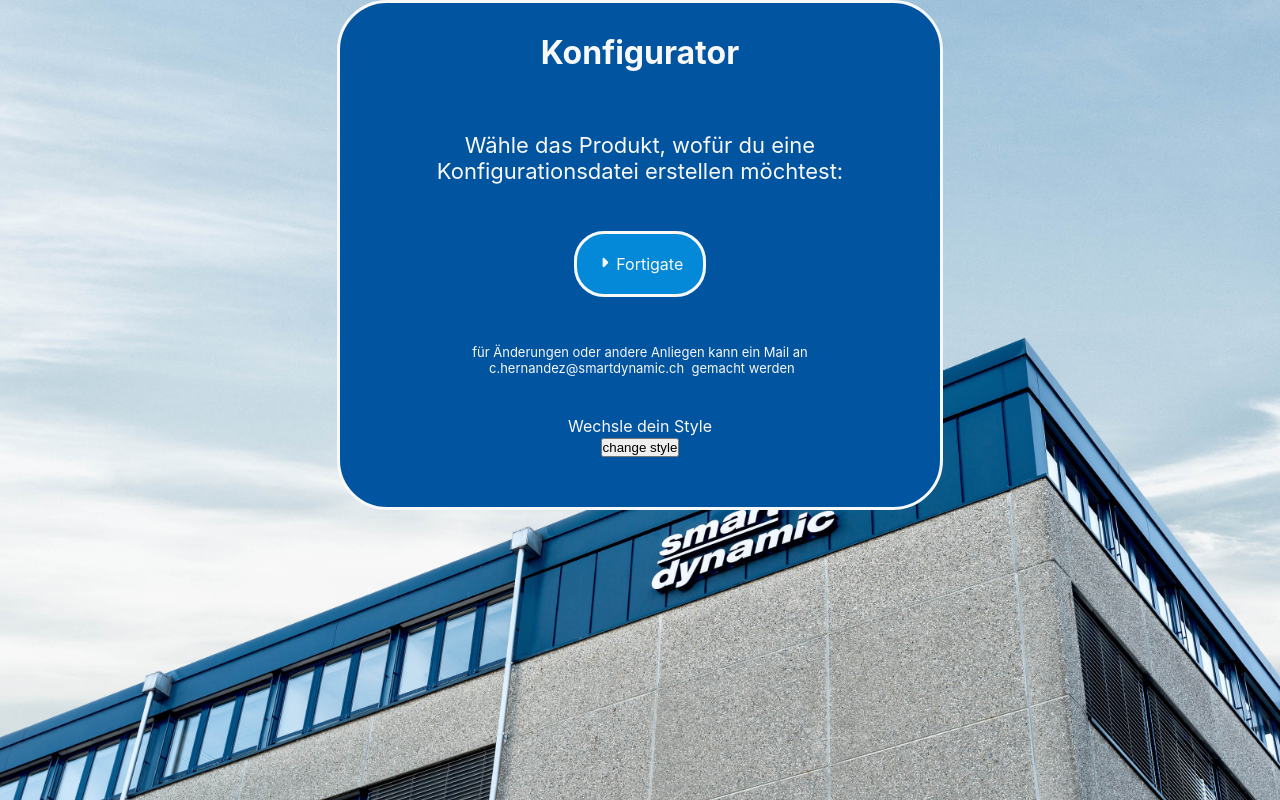
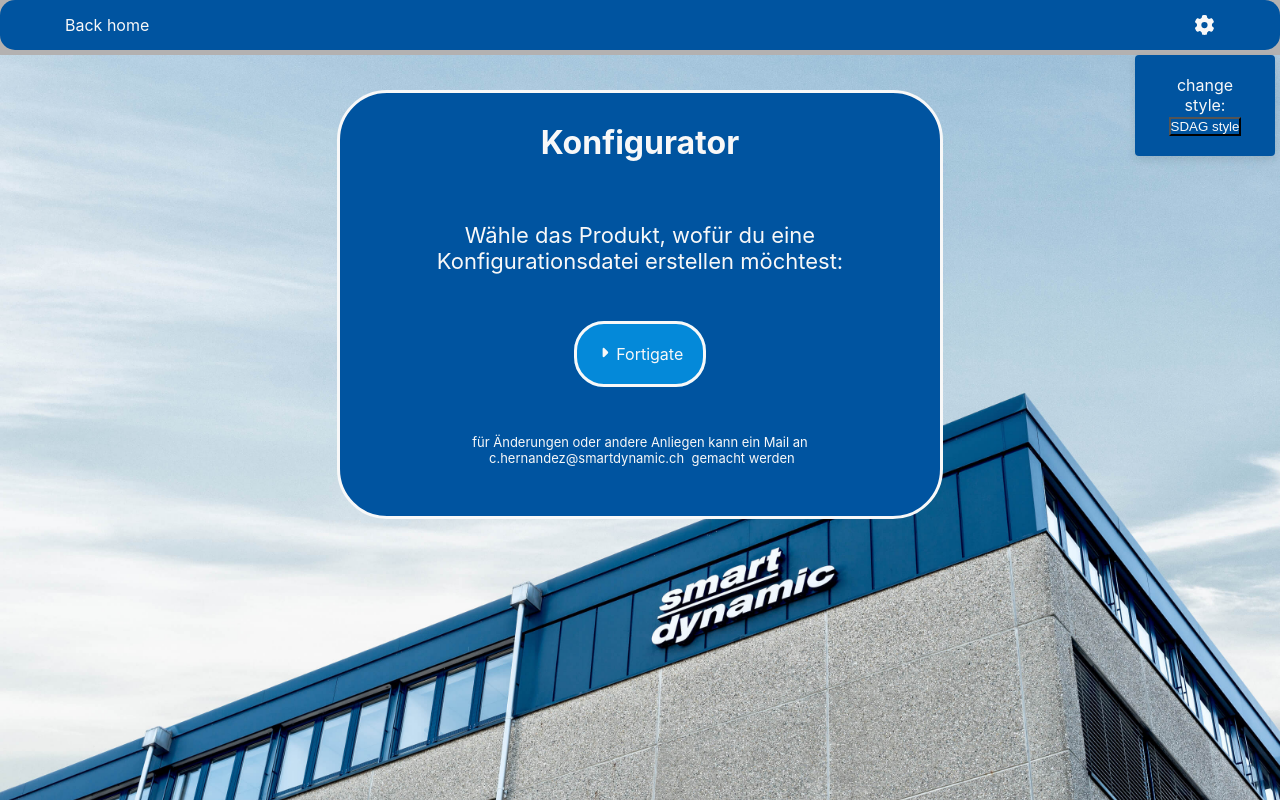
Before and after one commit to araujocesarr/forticonfigurator-fixbug, a React (Create React App) app: page / in a window 1280 px wide. Built offline with nearby package versions, Linux system fonts and the light colour scheme.

Commit message:
adding navbar with settings section

```diff
--- a/src/App.js
+++ b/src/App.js
@@ -4,6 +4,7 @@
 import Fortigate from './pages/Fortigate';
 import NoPage from "./pages/NoPage"
 import { useThemeContext } from './components/context/ThemeContext';
+import Navbar from './components/Navbar';
 
 function App() {
 
@@ -12,6 +13,8 @@
     <Router>
       <div className='app' id={theme}>
         <div className='appWrapper'>
+          <Navbar/>
+
           <Routes>
             <Route path="/" element={<Home />} />
               <Route path="fortigate" element={<Fortigate />} />
--- /dev/null
+++ b/src/components/Navbar.js
@@ -0,0 +1,47 @@
+import React, {useEffect}from "react";
+import { useState } from "react";
+import { Link } from "react-router-dom";
+import { useThemeContext } from "../components/context/ThemeContext";
+import Gear from "../components/icons/Gear"
+
+export default function Navbar() {
+  //Settingshandling
+  const [menuOpen, setMenuOpen] = useState(
+    localStorage.getItem("menuOpen") || "true" );
+
+  const handleMenuClick = () => {
+    setMenuOpen(!menuOpen);
+  };
+
+  useEffect(() => {
+    localStorage.setItem("menuOpen", menuOpen);
+  }, [menuOpen]);
+
+  //Themehandling
+  const {theme, setTheme} = useThemeContext()
+  const [checked, setChecked] = useState(false)
+  const handleSwitch = () => {
+    setTheme((state) => (state === "SDAG" ? "Dark" : "SDAG"))
+    setChecked(!checked)
+  }
+
+  return(
+    <div className="navbar" id={theme}>
+      <div className="navbarWrapper">
+        <div className="navigation">
+          <Link to="/">Back home</Link>
+        </div>
+
+        <div className="settings" onClick={handleMenuClick}>
+          <Gear/>
+          {menuOpen &&
+            <div className="settingItems">
+              <p>change style:</p>
+              <button onClick={handleSwitch}>{theme} style</button>
+            </div>
+          }
+        </div>
+      </div>
+    </div>
+  )
+}
--- a/src/components/context/ThemeContext.js
+++ b/src/components/context/ThemeContext.js
@@ -5,7 +5,7 @@
 export const ThemeContextProvider = ({ children }) => {
 
   const [ theme, setTheme ] = useState(() =>
-  localStorage.getItem("theme") || "sdagStyle" )
+  localStorage.getItem("theme") || "SDAG" )
 
   const values = { theme, setTheme }
 
--- /dev/null
+++ b/src/components/icons/Gear.js
@@ -0,0 +1,10 @@
+import "../../style/styles.css"
+
+export default function Clipboard() {
+
+    return (
+      <svg xmlns="http://www.w3.org/2000/svg" viewBox="0 0 512 512">
+        <path d="M481.9 166.6c3.2 8.7 .5 18.4-6.4 24.6l-30.9 28.1c-7.7 7.1-11.4 17.5-10.9 27.9c.1 2.9 .2 5.8 .2 8.8s-.1 5.9-.2 8.8c-.5 10.5 3.1 20.9 10.9 27.9l30.9 28.1c6.9 6.2 9.6 15.9 6.4 24.6c-4.4 11.9-9.7 23.3-15.8 34.3l-4.7 8.1c-6.6 11-14 21.4-22.1 31.2c-5.9 7.2-15.7 9.6-24.5 6.8l-39.7-12.6c-10-3.2-20.8-1.1-29.7 4.6c-4.9 3.1-9.9 6.1-15.1 8.7c-9.3 4.8-16.5 13.2-18.8 23.4l-8.9 40.7c-2 9.1-9 16.3-18.2 17.8c-13.8 2.3-28 3.5-42.5 3.5s-28.7-1.2-42.5-3.5c-9.2-1.5-16.2-8.7-18.2-17.8l-8.9-40.7c-2.2-10.2-9.5-18.6-18.8-23.4c-5.2-2.7-10.2-5.6-15.1-8.7c-8.8-5.7-19.7-7.8-29.7-4.6L69.1 425.9c-8.8 2.8-18.6 .3-24.5-6.8c-8.1-9.8-15.5-20.2-22.1-31.2l-4.7-8.1c-6.1-11-11.4-22.4-15.8-34.3c-3.2-8.7-.5-18.4 6.4-24.6l30.9-28.1c7.7-7.1 11.4-17.5 10.9-27.9c-.1-2.9-.2-5.8-.2-8.8s.1-5.9 .2-8.8c.5-10.5-3.1-20.9-10.9-27.9L8.4 191.2c-6.9-6.2-9.6-15.9-6.4-24.6c4.4-11.9 9.7-23.3 15.8-34.3l4.7-8.1c6.6-11 14-21.4 22.1-31.2c5.9-7.2 15.7-9.6 24.5-6.8l39.7 12.6c10 3.2 20.8 1.1 29.7-4.6c4.9-3.1 9.9-6.1 15.1-8.7c9.3-4.8 16.5-13.2 18.8-23.4l8.9-40.7c2-9.1 9-16.3 18.2-17.8C213.3 1.2 227.5 0 242 0s28.7 1.2 42.5 3.5c9.2 1.5 16.2 8.7 18.2 17.8l8.9 40.7c2.2 10.2 9.4 18.6 18.8 23.4c5.2 2.7 10.2 5.6 15.1 8.7c8.8 5.7 19.7 7.7 29.7 4.6l39.7-12.6c8.8-2.8 18.6-.3 24.5 6.8c8.1 9.8 15.5 20.2 22.1 31.2l4.7 8.1c6.1 11 11.4 22.4 15.8 34.3zM242 336a80 80 0 1 0 0-160 80 80 0 1 0 0 160z"/>
+      </svg>
+    )
+}
--- a/src/pages/Fortigate.js
+++ b/src/pages/Fortigate.js
@@ -1,19 +1,9 @@
 import "../style/styles.css"
 import { useEffect, useState } from "react";
-import { Link } from "react-router-dom";
 import axios from "axios";
 import Clipboard from "../components/icons/Clipboard";
-import { useThemeContext } from "../components/context/ThemeContext";
 
 export default function Fortigate () {
-  //change Style
-  const {setTheme} = useThemeContext()
-
-  const [checked, setChecked] = useState(false)
-  const handleSwitch = () => {
-    setTheme((state) => (state === "sdagStyle" ? "darkStyle" : "sdagStyle"))
-    setChecked(!checked)
-  }
 
   //handle text
   const [text, setText] = useState('');
@@ -50,6 +40,7 @@
   const [data, setData] = useState(selectedConfig);
   const [content, setContent] = useState()
 
+  //handle variables
   useEffect(() => {
 
     const fetchData = async () => {
@@ -105,8 +96,6 @@
           <input type="submit" value="Submit" />
           <button type="reset">Reset</button>
         </form>
-        <button onClick={handleSwitch}>change style</button>
-        <Link to="/">Back home</Link>
       </div>
 
       <div className="textfile">
--- a/src/pages/Home.js
+++ b/src/pages/Home.js
@@ -1,22 +1,11 @@
 import "../style/styles.css"
-import { useState } from "react";
 import { Link } from "react-router-dom";
-import { useThemeContext } from "../components/context/ThemeContext";
-
 import Arrow from "../components/icons/arrow"
 
 export default function Home () {
 
-  const {theme, setTheme} = useThemeContext()
-
-  const [checked, setChecked] = useState(false)
-  const handleSwitch = () => {
-    setTheme((state) => (state === "sdagStyle" ? "darkStyle" : "sdagStyle"))
-    setChecked(!checked)
-  }
-
   return(
-    <div className="home" id={theme}>
+    <div className="home">
       <div className="devices">
         <h1>Konfigurator</h1>
         <p>Wähle das Produkt, wofür du eine Konfigurationsdatei erstellen möchtest:</p>
@@ -29,10 +18,7 @@
           </Link>
         &nbsp; gemacht werden</p>
       </div>
-      <div className="themeChanger">
-        <p>Wechsle dein Style</p>
-        <button onClick={handleSwitch}>change style</button>
-      </div>
+
     </div>
   );
 }
--- a/src/style/_ThemeStyles.scss
+++ b/src/style/_ThemeStyles.scss
@@ -1,5 +1,9 @@
-#darkStyle {
+#Dark {
+
   a {
+    color: $PrimLightColor;
+  }
+  p{
     color: $PrimLightColor;
   }
   h1{
@@ -7,6 +11,32 @@
   }
   h3{
     color: $PrimLightColor;
+  }
+
+  .navbar {
+    background-color: $neutralDark;
+
+    .navbarWrapper {
+
+      background-color: $PrimDarkColor;
+      .navigation {
+        a {
+          color: $PrimLightColor;
+        }
+      }
+      .settings{
+        svg {
+          fill: $PrimLightColor;
+        }
+        .settingItems {
+          background-color: $PrimDarkColor;
+          button{
+            color: $PrimLightColor;
+            background-color: $PrimDarkColor;
+          }
+        }
+      }
+    }
   }
 
   .appWrapper{
@@ -65,8 +95,11 @@
 }
 
 // __________________________ SDAG Style
-#sdagStyle {
+#SDAG {
   a {
+    color: $PrimLightColor;
+  }
+  p {
     color: $PrimLightColor;
   }
   h1{
@@ -76,6 +109,31 @@
     color: $PrimLightColor;
   }
   .appWrapper{
+
+    .navbar {
+      background-color: $neutral;
+
+      .navbarWrapper {
+        background-color: $PrimSdagColor;
+        .navigation {
+          a {
+            color: $PrimLightColor;
+          }
+        }
+        .settings{
+          svg {
+            fill: $PrimLightColor;
+          }
+          .settingItems {
+            background-color: $PrimSdagColor;
+            button{
+              color: $PrimLightColor;
+              background-color: $PrimSdagColor;
+            }
+          }
+        }
+      }
+    }
 
     .home {
       background-color: $PrimSdagColor;
--- a/src/style/styles.css
+++ b/src/style/styles.css
@@ -1,95 +1,139 @@
-#darkStyle a {
+#Dark a {
   color: #F8F8F8;
 }
-#darkStyle h1 {
+#Dark p {
   color: #F8F8F8;
 }
-#darkStyle h3 {
+#Dark h1 {
   color: #F8F8F8;
 }
-#darkStyle .appWrapper .home {
+#Dark h3 {
+  color: #F8F8F8;
+}
+#Dark .navbar {
+  background-color: grey;
+}
+#Dark .navbar .navbarWrapper {
+  background-color: #313536;
+}
+#Dark .navbar .navbarWrapper .navigation a {
+  color: #F8F8F8;
+}
+#Dark .navbar .navbarWrapper .settings svg {
+  fill: #F8F8F8;
+}
+#Dark .navbar .navbarWrapper .settings .settingItems {
+  background-color: #313536;
+}
+#Dark .navbar .navbarWrapper .settings .settingItems button {
+  color: #F8F8F8;
+  background-color: #313536;
+}
+#Dark .appWrapper .home {
   background-color: #313536;
   border-color: black;
   color: #F8F8F8;
 }
-#darkStyle .appWrapper .home .devices a {
+#Dark .appWrapper .home .devices a {
   border-color: #F8F8F8;
   background-color: #313536;
 }
-#darkStyle .appWrapper .home .devices a:hover {
+#Dark .appWrapper .home .devices a:hover {
   background-color: black;
 }
-#darkStyle .appWrapper .home .devices svg {
+#Dark .appWrapper .home .devices svg {
   fill: #F8F8F8;
 }
-#darkStyle .appWrapper .fortigate .configuration {
+#Dark .appWrapper .fortigate .configuration {
   border: 2px solid black;
   background-color: #313536;
   color: #F8F8F8;
 }
-#darkStyle .appWrapper .fortigate .textfile {
+#Dark .appWrapper .fortigate .textfile {
   border: 2px solid #313536;
   color: #F8F8F8;
   background-color: rgb(179, 177, 177);
 }
-#darkStyle .appWrapper .fortigate .textfile button {
+#Dark .appWrapper .fortigate .textfile button {
   background-color: #313536;
   color: #F8F8F8;
 }
-#darkStyle .appWrapper .fortigate .textfile svg {
+#Dark .appWrapper .fortigate .textfile svg {
   fill: #F8F8F8;
 }
-#darkStyle .appWrapper .fortigate .textfile .rawconfig textarea {
+#Dark .appWrapper .fortigate .textfile .rawconfig textarea {
   border: 2px solid #313536;
   background-color: #313536;
   color: #F8F8F8;
 }
 
-#sdagStyle a {
+#SDAG a {
   color: #F8F8F8;
 }
-#sdagStyle h1 {
+#SDAG p {
   color: #F8F8F8;
 }
-#sdagStyle h3 {
+#SDAG h1 {
   color: #F8F8F8;
 }
-#sdagStyle .appWrapper .home {
+#SDAG h3 {
+  color: #F8F8F8;
+}
+#SDAG .appWrapper .navbar {
+  background-color: #B3B1B1;
+}
+#SDAG .appWrapper .navbar .navbarWrapper {
+  background-color: #0054A0;
+}
+#SDAG .appWrapper .navbar .navbarWrapper .navigation a {
+  color: #F8F8F8;
+}
+#SDAG .appWrapper .navbar .navbarWrapper .settings svg {
+  fill: #F8F8F8;
+}
+#SDAG .appWrapper .navbar .navbarWrapper .settings .settingItems {
+  background-color: #0054A0;
+}
+#SDAG .appWrapper .navbar .navbarWrapper .settings .settingItems button {
+  color: #F8F8F8;
+  background-color: #0054A0;
+}
+#SDAG .appWrapper .home {
   background-color: #0054A0;
   border-color: #F8F8F8;
   color: #F8F8F8;
 }
-#sdagStyle .appWrapper .home .devices a {
+#SDAG .appWrapper .home .devices a {
   border-color: #F8F8F8;
   background-color: #0489D9;
 }
-#sdagStyle .appWrapper .home .devices a:hover {
+#SDAG .appWrapper .home .devices a:hover {
   background-color: #0054A0;
 }
-#sdagStyle .appWrapper .home .devices svg {
+#SDAG .appWrapper .home .devices svg {
   fill: #F8F8F8;
 }
-#sdagStyle .appWrapper .fortigate .configuration {
+#SDAG .appWrapper .fortigate .configuration {
   border: 2px solid #F8F8F8;
   background-color: #0054A0;
   color: #F8F8F8;
 }
-#sdagStyle .appWrapper .fortigate .configuration a {
+#SDAG .appWrapper .fortigate .configuration a {
   color: #F8F8F8;
 }
-#sdagStyle .appWrapper .fortigate .textfile {
+#SDAG .appWrapper .fortigate .textfile {
   border: 2px solid #0054A0;
   color: #F8F8F8;
   background-color: rgb(179, 177, 177);
 }
-#sdagStyle .appWrapper .fortigate .textfile button {
+#SDAG .appWrapper .fortigate .textfile button {
   background-color: #F8F8F8;
   color: #313536;
 }
-#sdagStyle .appWrapper .fortigate .textfile svg {
+#SDAG .appWrapper .fortigate .textfile svg {
   fill: #0054A0;
 }
-#sdagStyle .appWrapper .fortigate .textfile .rawconfig textarea {
+#SDAG .appWrapper .fortigate .textfile .rawconfig textarea {
   border: 2px solid #F8F8F8;
   background-color: #F8F8F8;
   color: #313536;
@@ -106,9 +150,68 @@
   font-family: -apple-system, BlinkMacSystemFont, "Segoe UI", "Roboto", "Oxygen", "Ubuntu", "Cantarell", "Fira Sans", "Droid Sans", "Helvetica Neue", sans-serif;
   -webkit-font-smoothing: antialiased;
   -moz-osx-font-smoothing: grayscale;
+  background-position: left 55px;
   background-image: url("../../public/sdag_standort.jpg");
   background-repeat: no-repeat;
   background-size: cover;
+  background-color: #B3B1B1;
+}
+
+.navbar {
+  background-color: #F8F8F8;
+  margin-bottom: 40px;
+}
+.navbar .navbarWrapper {
+  display: flex;
+  flex-direction: row;
+  justify-content: space-between;
+  padding: 15px;
+  margin: auto;
+  max-width: 1280px;
+  background-color: #0054A0;
+  border-radius: 15px;
+}
+.navbar .navbarWrapper .navigation {
+  padding-left: 50px;
+}
+.navbar .navbarWrapper .navigation a {
+  text-decoration: none;
+  color: azure;
+}
+.navbar .navbarWrapper .navigation a:hover {
+  text-decoration: underline;
+  font-size: 110%;
+  opacity: 0.7;
+}
+.navbar .navbarWrapper .settings {
+  padding-right: 50px;
+  display: flex;
+  position: relative;
+}
+.navbar .navbarWrapper .settings svg {
+  width: 20px;
+  fill: #F8F8F8;
+}
+.navbar .navbarWrapper .settings svg:hover {
+  cursor: pointer;
+  transform: scale(1.2);
+}
+.navbar .navbarWrapper .settings .settingItems {
+  position: absolute;
+  top: 40px;
+  right: -10px;
+  background-color: #0054A0;
+  box-shadow: 0px 4px 8px rgba(0, 0, 0, 0.1);
+  padding: 20px;
+  border-radius: 4px;
+  width: 100px;
+}
+.navbar .navbarWrapper .settings .settingItems button {
+  color: #F8F8F8;
+  background-color: #0054A0;
+}
+.navbar .navbarWrapper .settings .settingItems button:hover {
+  opacity: 0.7;
 }
 
 .home {
@@ -175,18 +278,11 @@
   font-size: 110%;
   opacity: 0.7;
 }
-.home .themeChanger {
-  padding-top: 40px;
-}
-.home .themeChanger button:hover {
-  opacity: 0.7;
-}
 
 .fortigate {
   margin: auto;
   display: flex;
   max-width: 1600px;
-  margin-top: 10px;
 }
 .fortigate h1 {
   padding: 30px;
@@ -198,15 +294,6 @@
   border-radius: 50px 0px 0px 50px;
   padding: 20px;
   color: white;
-}
-.fortigate .configuration a {
-  text-decoration: none;
-  color: azure;
-}
-.fortigate .configuration a:hover {
-  text-decoration: underline;
-  font-size: 110%;
-  opacity: 0.7;
 }
 .fortigate .configuration form {
   flex-direction: row;
--- a/src/style/styles.scss
+++ b/src/style/styles.scss
@@ -4,6 +4,8 @@
 $PrimDarkColor: #313536;
 $SecDarkColor:black ;
 $PrimLightColor:#F8F8F8;
+$neutral: #B3B1B1;
+$neutralDark: grey;
 
 // __________________ Imports
 @import "_ThemeStyles.scss";
@@ -21,9 +23,71 @@
     sans-serif;
   -webkit-font-smoothing: antialiased;
   -moz-osx-font-smoothing: grayscale;
+  background-position: left 55px;
   background-image: url("../../public/sdag_standort.jpg");
   background-repeat: no-repeat;
   background-size: cover;
+  background-color: #B3B1B1;
+}
+
+// ___________________________ Navbar
+.navbar {
+  background-color: $PrimLightColor;
+  margin-bottom: 40px;
+
+  .navbarWrapper {
+    display: flex;
+    flex-direction: row;
+    justify-content: space-between;
+    padding: 15px;
+    margin: auto;
+    max-width: 1280px;
+    background-color: $PrimSdagColor;
+    border-radius: 15px;
+    .navigation {
+      padding-left: 50px;
+      a {
+        text-decoration: none;
+        color: azure;
+        &:hover {
+          text-decoration: underline;
+          font-size: 110%;
+          opacity: 0.7;
+        }
+      }
+    }
+    .settings{
+      padding-right: 50px;
+      display: flex;
+      position: relative;
+      svg {
+        width: 20px;
+        fill: $PrimLightColor;
+        &:hover {
+          cursor: pointer;
+          transform: scale(1.2);
+        }
+      }
+      .settingItems {
+        position: absolute;
+        top: 40px;
+        right: -10px;
+        background-color: $PrimSdagColor;
+        box-shadow: 0px 4px 8px rgba(0, 0, 0, 0.1);
+        padding: 20px;
+        border-radius: 4px;
+        width: 100px;
+        button{
+
+          color: $PrimLightColor;
+          background-color: $PrimSdagColor;
+          &:hover {
+            opacity: 0.7;
+          }
+        }
+      }
+    }
+  }
 }
 
 //____________________________ Home
@@ -98,15 +162,6 @@
       }
     }
   }
-
-  .themeChanger {
-    padding-top: 40px;
-    button{
-      &:hover {
-        opacity: 0.7;
-      }
-    }
-  }
 }
 
 //____________________________ Fortigate
@@ -114,7 +169,6 @@
   margin: auto;
   display: flex;
   max-width: 1600px;
-  margin-top: 10px;
   h1{
     padding: 30px;
   }
@@ -127,15 +181,6 @@
     padding: 20px;
     color: white;
 
-    a {
-      text-decoration: none;
-      color: azure;
-      &:hover {
-        text-decoration: underline;
-        font-size: 110%;
-        opacity: 0.7;
-      }
-    }
     form {
       flex-direction: row;
 
```
Also changed, not shown: 1 other file (tests, documents, lock files or other folders).
